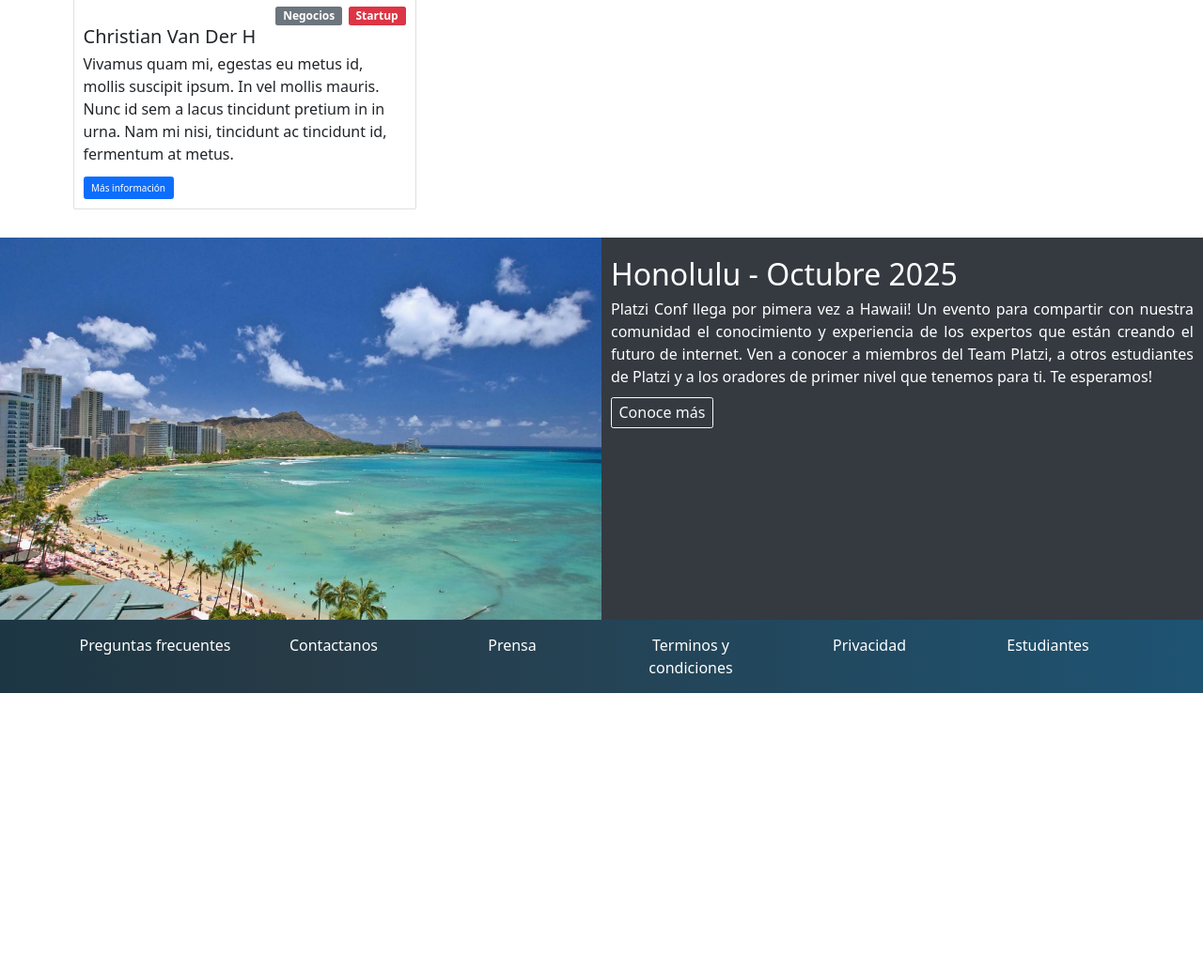
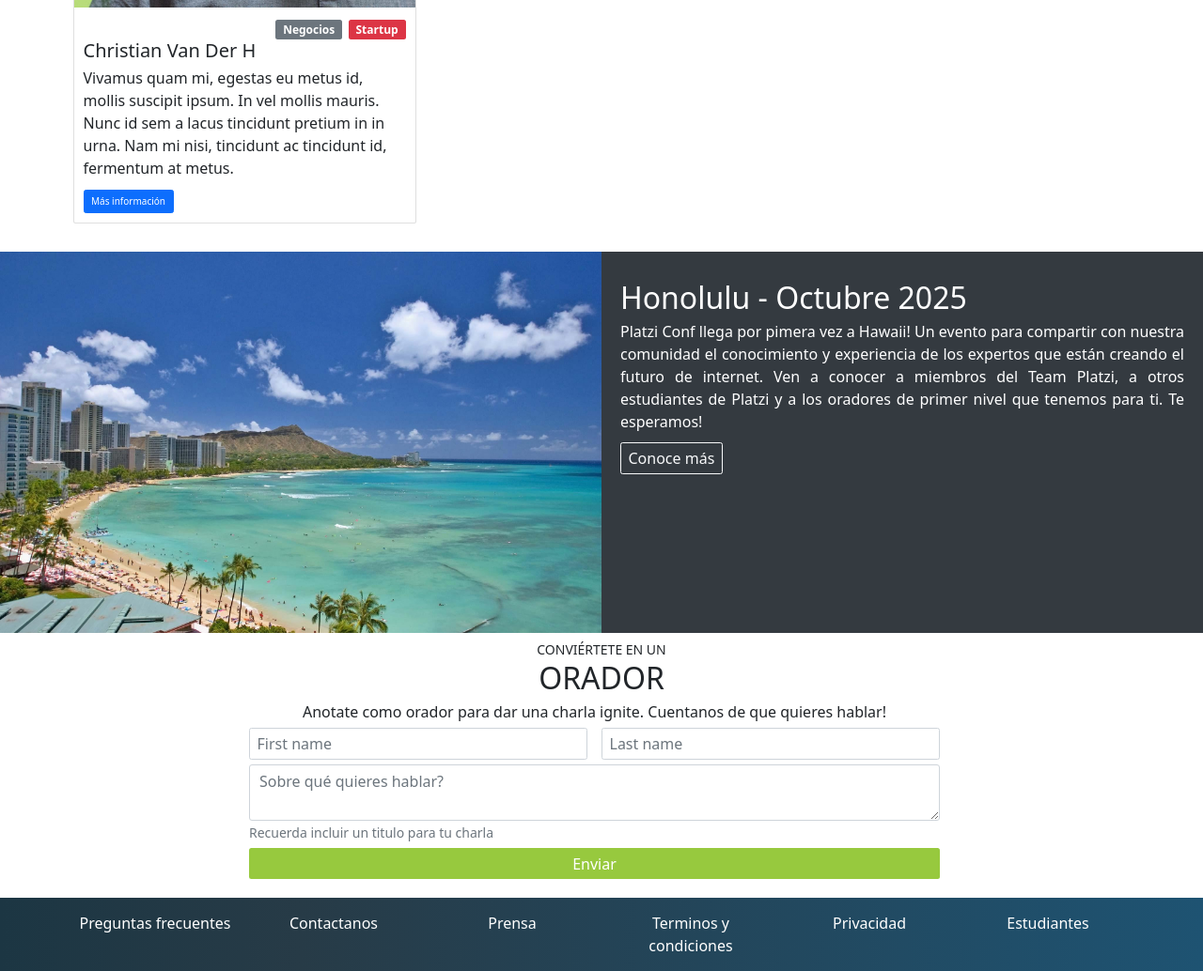
Before and after one commit to Andonny1up/webBootstrap, a plain HTML site: page index.html in a window 1280 px wide. Shown: the part 1652-2686 px from the top of the page at 94% size. Before the commit the page ends 2390 px from the top, so only its background shows below. Drawn offline with nearby package versions, Linux system fonts and the light colour scheme.

Commit message:
Nueva seccion de formulario para convertirse en orador

```diff
--- a/css/index.css
+++ b/css/index.css
@@ -13,6 +13,12 @@ html{
 body{
     min-width: 320px;
     font-size: 1.6rem;
+}
+h1{
+    font-size: 4rem;
+}
+h2{
+    font-size: 3.2rem;
 }
 a{
     text-decoration: none;
@@ -60,17 +66,14 @@ main .Carousel .overlay a, main #place-time a{
 main .Carousel .overlay a:hover, main #place-time a{
     text-decoration: none;
 }
-main .Carousel .overlay .btn-platzi{
+.btn-platzi{
     font-size: 1.6rem;
     color: white;
     background-color: var(--platzi-color-green-light);
 }
-main .Carousel .overlay .btn-platzi:hover{
+.btn-platzi:hover{
     color: whitesmoke;
     background-color: var(--platzi-color-green-dark);
-}
-.overlay .container h1{
-    font-size: 4rem;
 }
 .section-cards .card{
     max-width: 450px;
@@ -88,13 +91,16 @@ main .Carousel .overlay .btn-platzi:hover{
     max-width: 100%;
 }
 #place-time .div-info{
- padding: 20px 10px;
-}
-#place-time .div-info h2{
-    font-size: 3.2rem;
+ padding: 30px 20px;
 }
 #place-time .div-info p{
     text-align: justify;
+}
+#orador-Form .col input{
+    font-size: 1.6rem;
+}
+#orador-Form .col textarea{
+    font-size: 1.6rem;
 }
 footer{
     /* padding: 24px 0; */
--- a/index.html
+++ b/index.html
@@ -170,6 +170,50 @@
         </div>
       </section>
       <!-- lugar y fecha -->
+      <!-- seccion Formulario -->
+      <section id="orador-Form" class="pt-2 pb-2">
+        <div class="container">
+          <div class="row">
+            <div class="col text-center">
+              <small class="text-uppercase">Conviértete en un</small>
+              <h2>ORADOR</h2>
+            </div>
+            <div class="row">
+              <div class="col text-center">
+                Anotate como orador para dar una charla ignite. Cuentanos de que quieres hablar!
+              </div>
+            </div>
+            <div class="row">
+              <div class="col col-md-10 offset-md-1 col-lg-8 offset-lg-2 pt-2">
+                <form action="" class="mb-4">
+                  <div class="row">
+                    <div class="form-label col-10 offset-1 col-sm-6 offset-sm-0">
+                      <input type="text" class="form-control" placeholder="First name" aria-label="Nombre">
+                    </div>
+                    <div class="form-label col-10 offset-1 col-sm-6 offset-sm-0">
+                      <input type="text" class="form-control" placeholder="Last name" aria-label="Apellido">
+                    </div>
+                  </div>
+                  <div class="row">
+                    <div class="col-10 offset-1 col-sm offset-sm-0">
+                      <textarea name="text" class="form-control form-control-lg" placeholder="Sobre qué quieres hablar?"></textarea>
+                      <small class="form-text text-muted">
+                        Recuerda incluir un titulo para tu charla
+                      </small>
+                    </div>
+                  </div>
+                  <div class="row">
+                    <div class="col mt-2">
+                      <button type="submit" class="btn btn-platzi btn-block col-10 offset-1 col-sm-12 offset-sm-0">Enviar</button>
+                    </div>
+                  </div>
+                </form>
+              </div>
+            </div>
+          </div>
+        </div>
+      </section>
+      <!-- seccion Formulario -->
     </main>
     <!-- main -->
     <!-- footer -->
```
